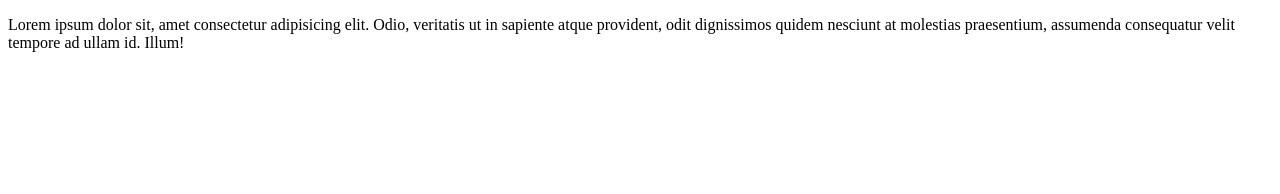
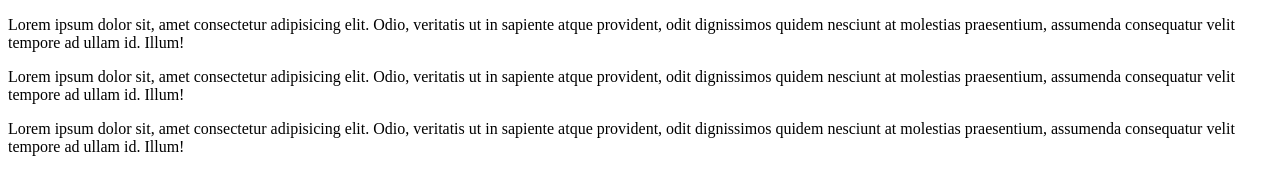
Before and after one commit to DanielFranczak/ProjektD-B, a plain HTML site: page strona.html in a window 1280 px wide. Drawn offline with Linux system fonts and the light colour scheme.

Commit message:
by Brandon text2

```diff
--- a/strona.html
+++ b/strona.html
@@ -13,7 +13,15 @@
         <p>Lorem ipsum dolor sit, amet consectetur adipisicing elit. Odio, veritatis ut in sapiente atque provident,
             odit dignissimos quidem nesciunt at molestias praesentium, assumenda consequatur velit tempore ad ullam id.
             Illum!</p>
+        <p>Lorem ipsum dolor sit, amet consectetur adipisicing elit. Odio, veritatis ut in sapiente atque provident,
+            odit dignissimos quidem nesciunt at molestias praesentium, assumenda consequatur velit tempore ad ullam id.
+            Illum!</p>
+        <p>Lorem ipsum dolor sit, amet consectetur adipisicing elit. Odio, veritatis ut in sapiente atque provident,
+            odit dignissimos quidem nesciunt at molestias praesentium, assumenda consequatur velit tempore ad ullam id.
+            Illum!</p>
+
     </div>
+
 
 </body>
 
```
